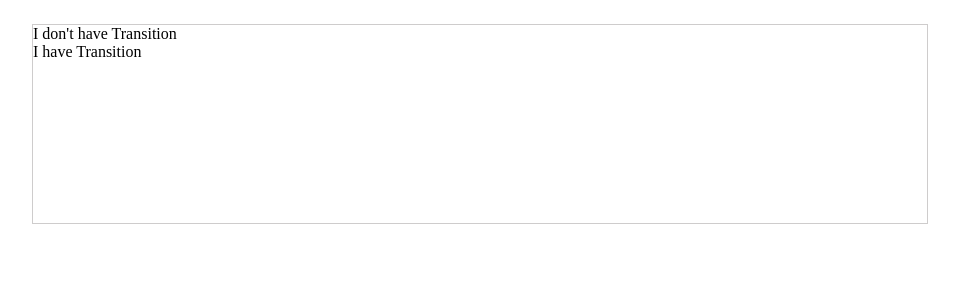
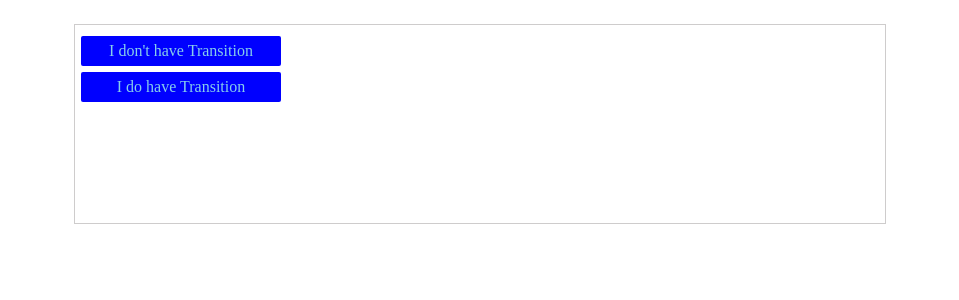
Before and after one commit to Adeyemo-Miracle/Project1, a PHP site: page /Intr/Intr.html in a window 1280 px wide. Shown: the top 300 px of the page, without its empty margins (160-1119 px from the left). Run offline with PHP 8.4, Linux system fonts and the light colour scheme.

Commit message:
final commit

```diff
--- a/Intr/Intr.html
+++ b/Intr/Intr.html
@@ -9,7 +9,8 @@
 <body>
     <div>
         <p class="btn-transition">I don't have Transition</p>
-        <p class="btn-transition has-transition">I have Transition</p>
+        <p class="btn-transition has-transition">I do have Transition</p>
     </div>
 </body>
+<script src="./script.js"></script>
 </html>
--- /dev/null
+++ b/Intr/script.js
@@ -0,0 +1,7 @@
+const BtnActive = document.querySelector('div')
+
+BtnActive.addEventListener(('click'), ActiveBtn)
+function ActiveBtn (){
+    BtnActive.classList.toggle('btn-active')
+    // console.log(BtnActive.className)
+}
--- a/Intr/style.css
+++ b/Intr/style.css
@@ -7,7 +7,28 @@ body{
     justify-content: center;
 }
 div{
-    margin: 1.5rem;
-    height:200px; width: 70%;
+    position:relative;
+    margin: 1.5rem 0;
+    padding: 5px 6px;
+    height:200px; width: 812px;
     border: solid 1px rgb(206, 204, 204);
 }
+.btn-transition{
+    display: flex;
+    justify-content: center; align-items: center;
+    color: skyblue; border-radius: 2px;
+    width: 200px; height: 30px;
+    margin:6px 0;
+    background: blue;
+}
+.btn-transition.has-transition{
+    transition: all ease-in-out .5s .1s;
+    /* transition-property: all; */
+    transition-timing-function: cubic-bezier(0.175, 0.182, 0.165, 1);
+    /* transition-duration: .5s; */
+    /* transition-delay: .1s; */
+}
+
+.btn-active .btn-transition{
+    transform: translateX(300%);
+}
```
